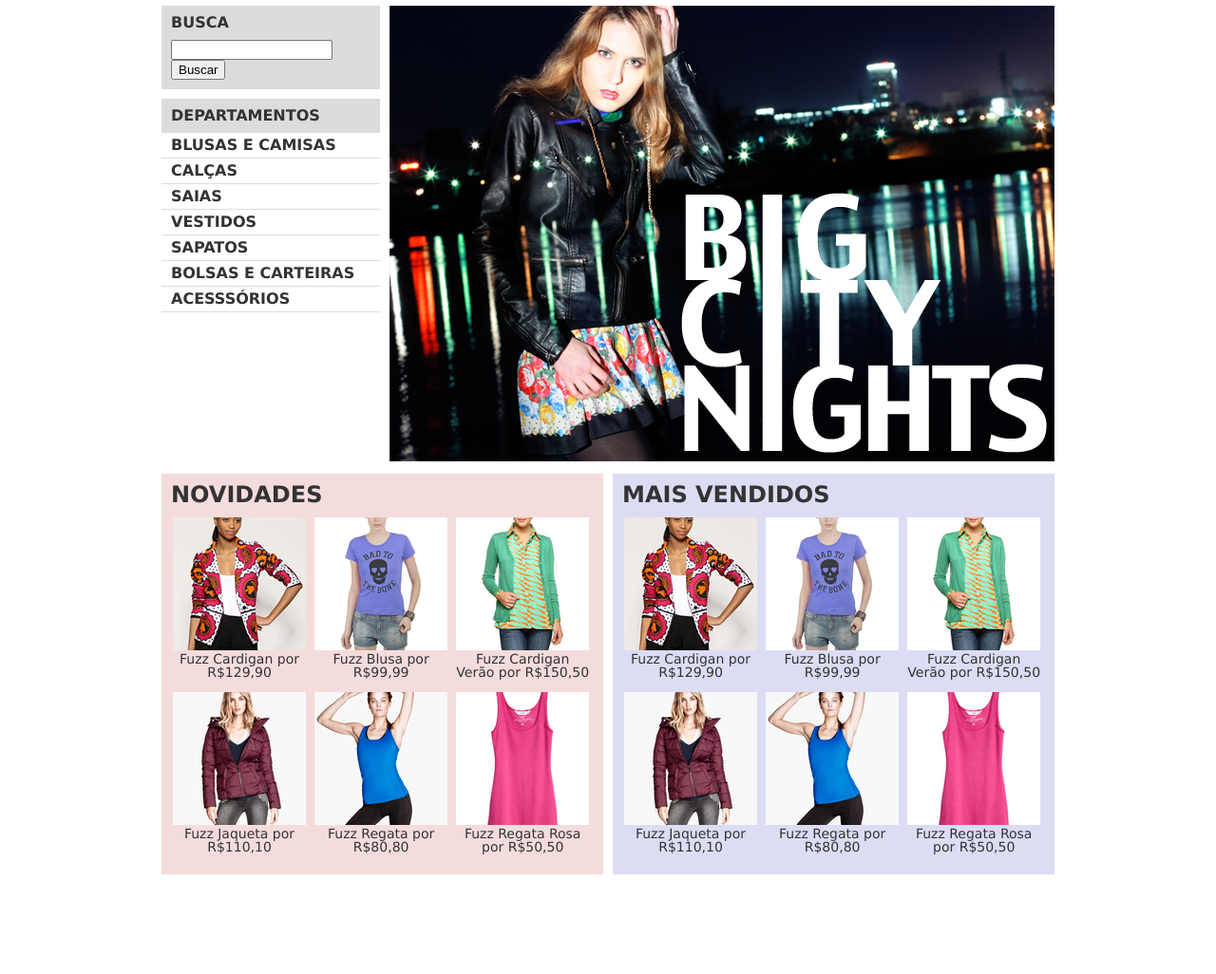
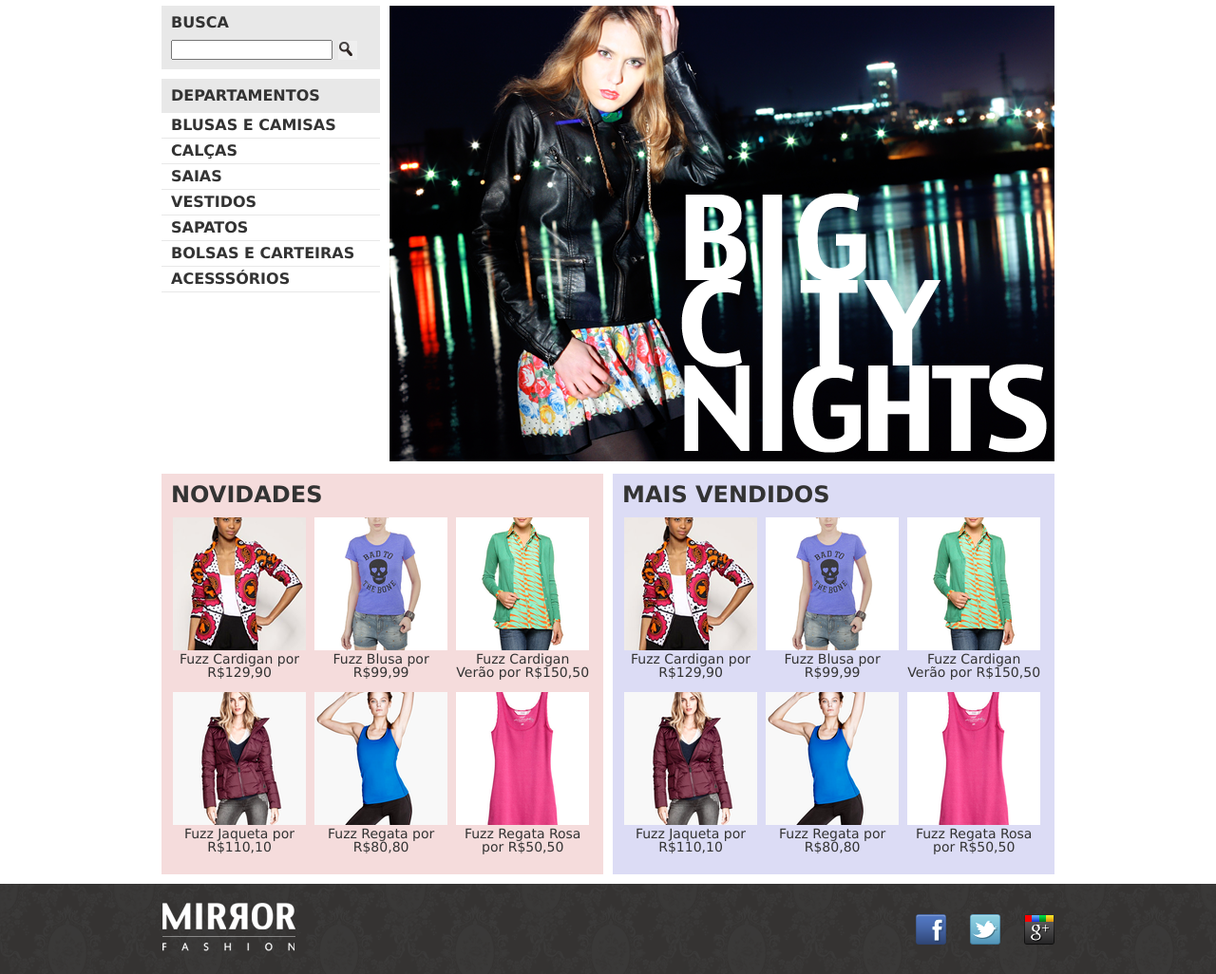
Before and after one commit to MeninoNias/hrml.Curso.Apostila, a plain HTML site: page index.html in a window 1280 px wide. Shown: the part 92-1118 px from the top of the page at 95% size. Before the commit the page ends 1023 px from the top, so only its background shows below. Drawn offline with Linux system fonts and the light colour scheme.

Commit message:
#06 modificando o index.html e o estilo.css

```diff
--- a/css/estilo.css
+++ b/css/estilo.css
@@ -54,7 +54,7 @@ header{
 }
 
 .busca, .menu-departamentos{
-    background-color: #dcdcdc;
+    background-color: #dcdcdca8;
     font-weight: bold;
     text-transform: uppercase;
     margin-right: 10px;
@@ -66,6 +66,20 @@ header{
 .busca h2, .busca form, .menu-departamentos h2{
     margin: 10px;
 }
+
+.busca button {
+    /* adicionando imagem */
+    background-image: url(../img/busca.png);
+    background-repeat: no-repeat;
+    border: none;
+
+    /* tamanho da imagem */
+    width: 20px;
+    height: 20px;
+
+    /* imagem replacement */
+    text-indent: -9999px;
+   }
 
 .menu-departamentos li{
     background-color: white;
@@ -132,3 +146,47 @@ header{
 
     background-color: #DCDCF5;
 }
+
+footer{
+    background-image: url(../img/fundo-rodape.png);
+
+    clear: both;
+
+    padding: 20px 0;
+}
+
+footer .container{
+    position: relative;
+}
+
+.social{
+    position: absolute;
+
+    top: 12px;
+    right: 0;
+}
+
+.social li{
+    float: left;
+    margin-left: 25px;
+}
+
+.social a{
+    height: 32px;
+    width: 32px;
+
+    display: block;
+    text-indent: -9999px;
+}
+
+.social a[href*="facebook.com"] {
+    background-image: url(../img/facebook.png);
+}
+
+ .social a[href*="twitter.com"] {
+    background-image: url(../img/twitter.png);
+ }
+
+ .social a[href*="plus.google.com"] {
+    background-image: url(../img/googleplus.png);
+ }
--- a/index.html
+++ b/index.html
@@ -165,5 +165,16 @@
             </section>
         </div>
     </main>
+    <footer>
+        <div class="container">
+            <img src="img/logo-rodape.png" alt="Logo Mirror Fashion">
+
+            <ul class="social">
+                <li><a href="http://facebook.com/mirrorfashion">Facebook</a></li>
+                <li><a href="http://twitter.com/mirrorfashion">Twitter</a></li>
+                <li><a href="http://plus.google.com/mirrorfashion">Google+</a></li>
+            </ul>
+        </div>
+    </footer>
 </body>
 </html>
```
